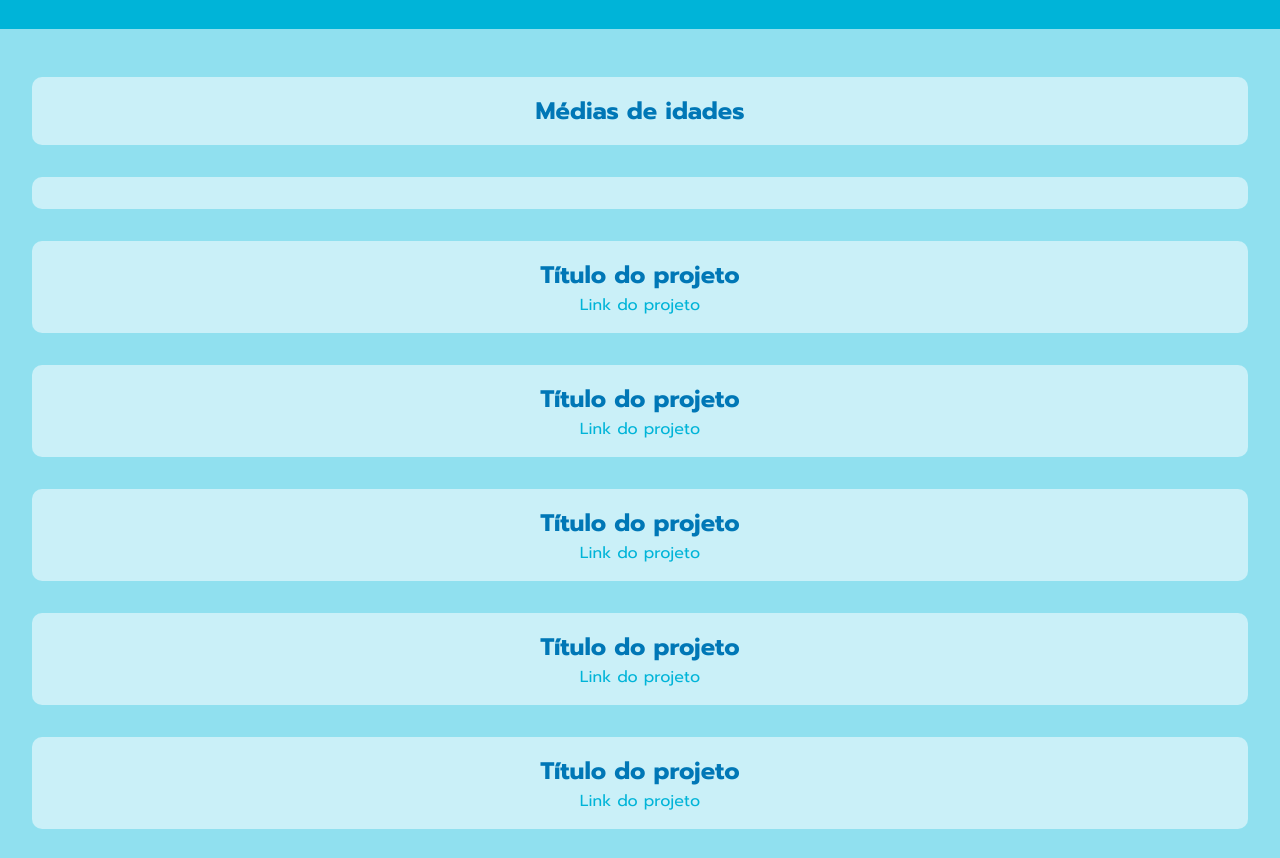
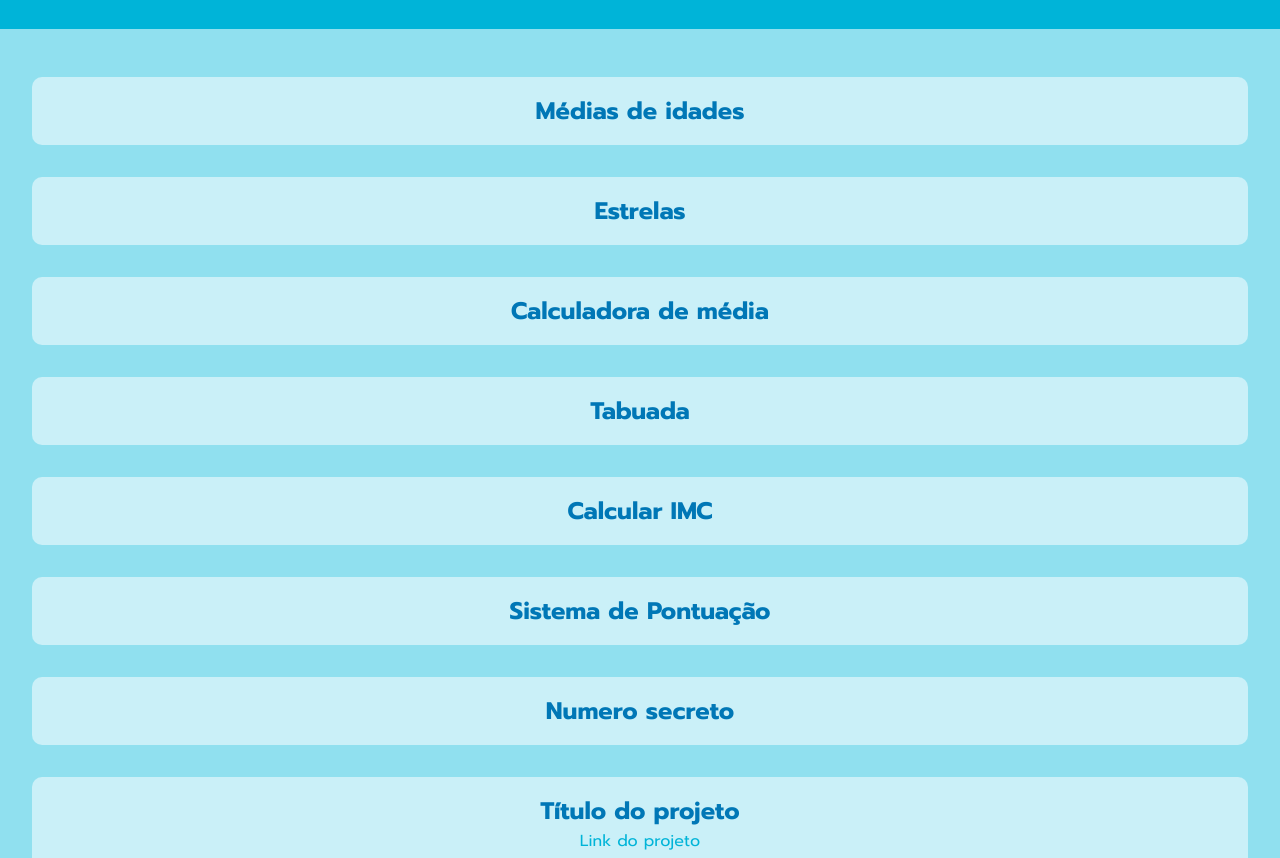
Before and after one commit to mariaaaxs/java-html-, a plain HTML site: page index.html in a window 1280 px wide. Shown: the part 90-948 px from the top of the page. Drawn offline with Linux system fonts and the light colour scheme.

Commit message:
Add files via upload

```diff
--- a/index.html
+++ b/index.html
@@ -17,25 +17,25 @@
                 <a href="programa01.html"></a>
             </div>
             <div class="cartão">
-                <h2> </h2>
-                <a href="#"> </a>
+                <h2> Estrelas </h2>
+                <a href="programa10.html"> </a>
             </div>
             <div class="cartão">
-                <h2> Título do projeto </h2>
-                <a href="#"> Link do projeto </a>
+                <h2> Calculadora de média </h2>
+                <a href="programa08.html"> </a>
             </div>
             <div class="cartão">
-                <h2> Título do projeto </h2>
-                <a href="#"> Link do projeto </a>
+                <h2> Tabuada </h2>
+                <a href="programa06.html"> </a>
             </div> <div class="cartão">
-                <h2> Título do projeto </h2>
-                <a href="#"> Link do projeto </a>
+                <h2> Calcular IMC </h2>
+                <a href="programa02.html"></a>
             </div> <div class="cartão">
-                <h2> Título do projeto </h2>
-                <a href="#"> Link do projeto </a>
+                <h2> Sistema de Pontuação </h2>
+                <a href="programa03.html"></a>
             </div> <div class="cartão">
-                <h2> Título do projeto </h2>
-                <a href="#"> Link do projeto </a>
+                <h2> Numero secreto </h2>
+                <a href="programa09.html"></a>
             </div> <div class="cartão">
                 <h2> Título do projeto </h2>
                 <a href="#"> Link do projeto </a>
```
Also changed, not shown: programa02.html (+20 -11 lines), programa03.html (+11 -9 lines).
